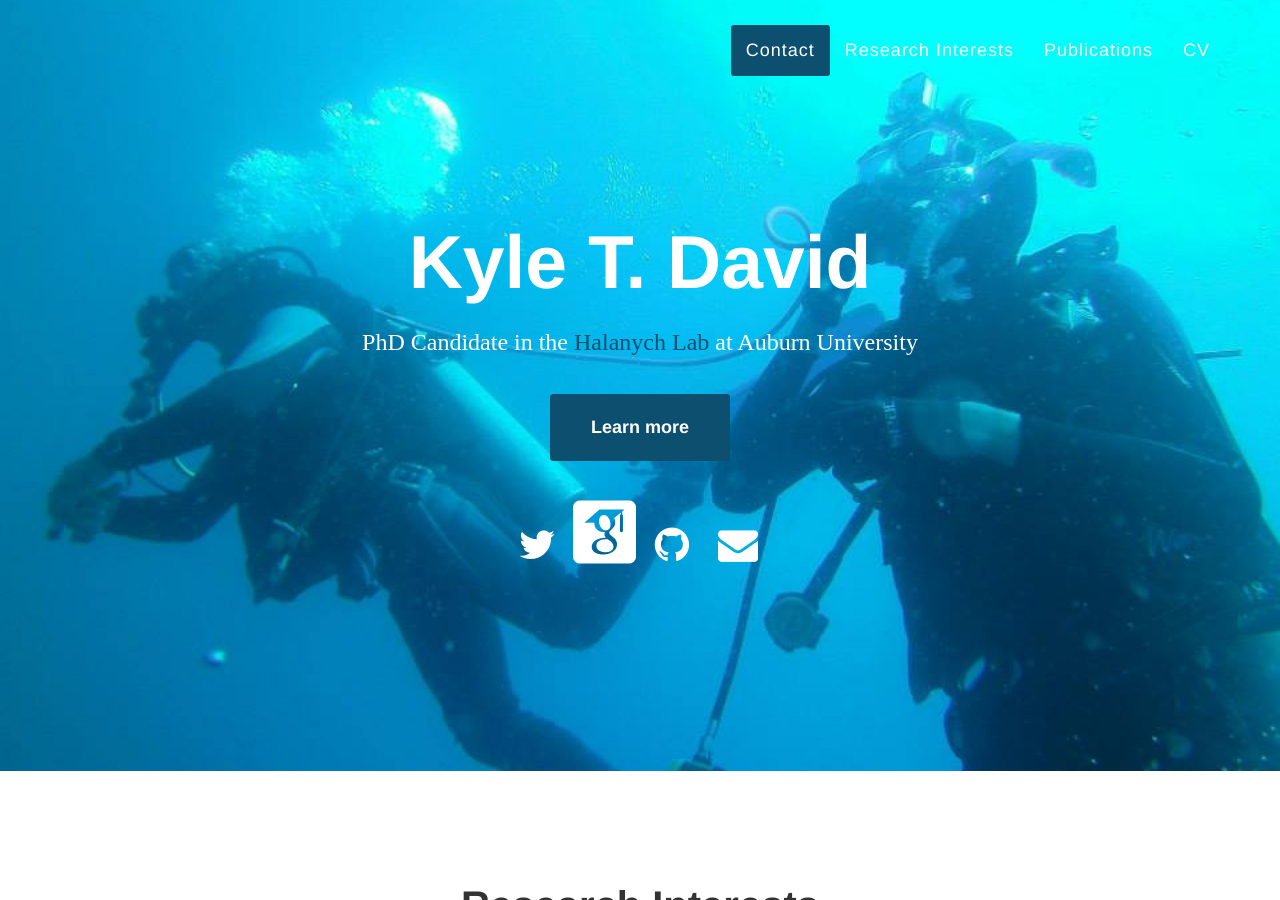
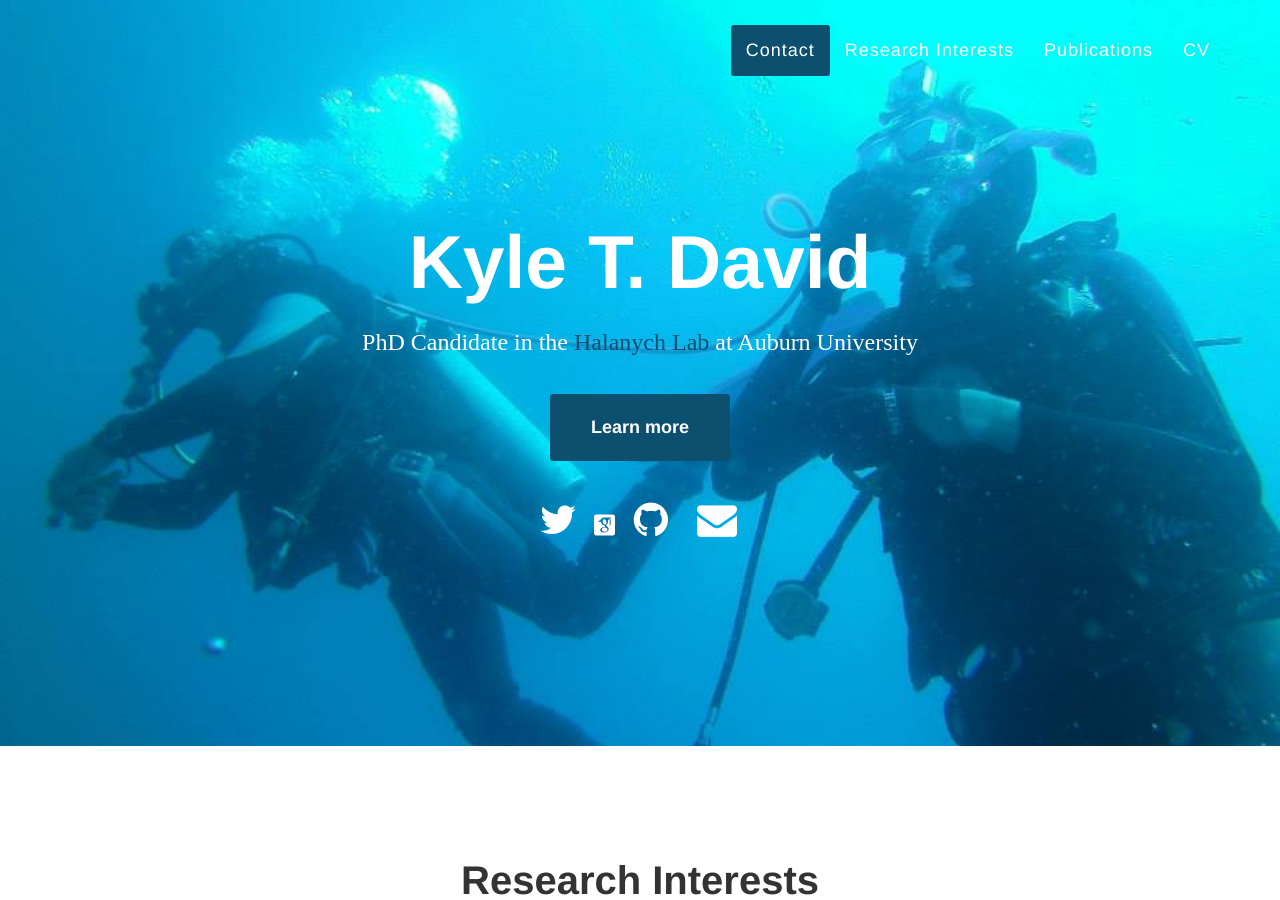
Before and after one commit to KyleTDavid/KyleTDavidWebsite, a Jekyll site: the page built from index.md, in a window 1280 px wide and 900 px high. Built offline with Jekyll 4.4.1, drawn with Linux system fonts in a browser that asks for light colours; nearby versions of some CDN libraries; some web fonts are replaced.

Commit message:
Update hero.html

```diff
--- a/_includes/hero.html
+++ b/_includes/hero.html
@@ -12,7 +12,7 @@
                 <ul class="list-inline social-buttons" id="contact">
                     <li><a href="https://twitter.com/KyleTheDavid"><i class="fa fa-twitter"></i></a>
                     </li>
-                    <i class="ai ai-google-scholar-square ai-3x"></i>
+                    <i class="ai ai-google-scholar-square"></i>
                     </li>
                     <li><a href="https://github.com/KyleTDavid"><i class="fa fa-github"></i></a>
                     </li>
```
